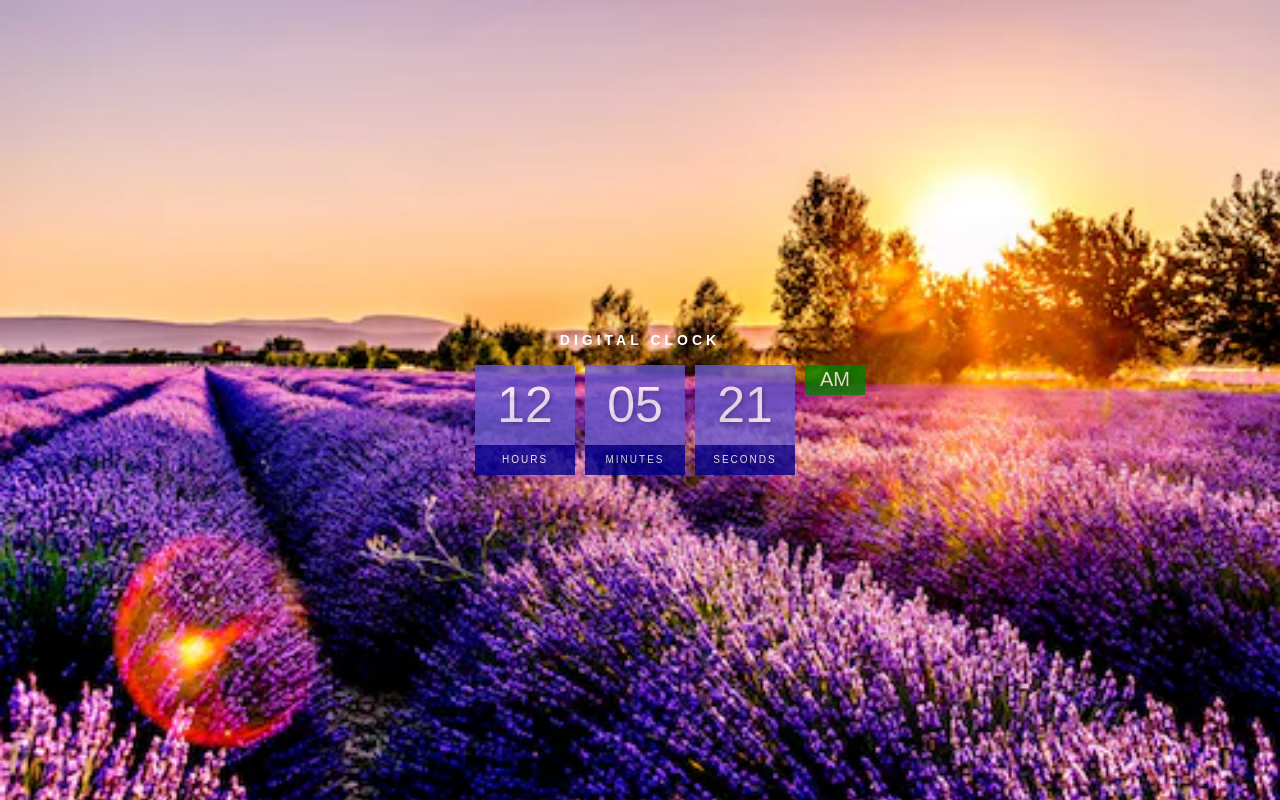
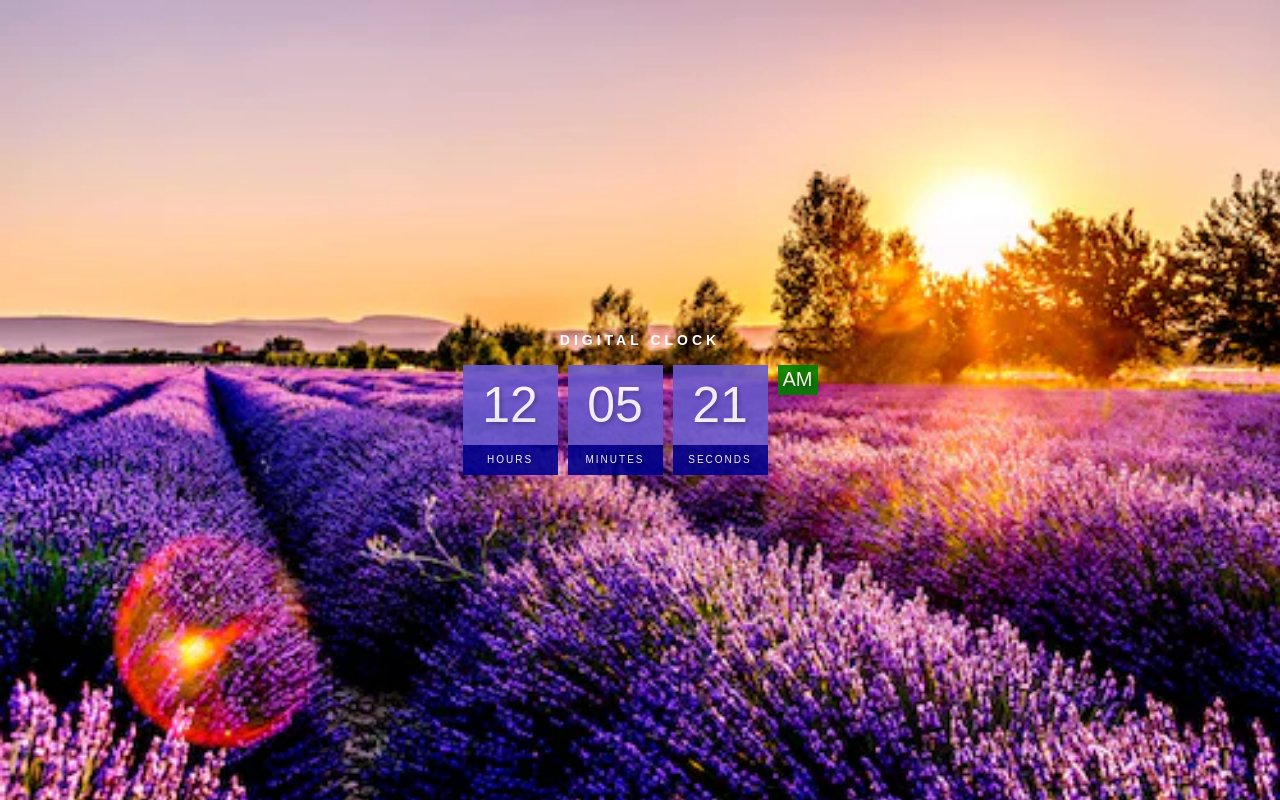
Before and after one commit to itxnargis/digital-clock, a plain HTML site: page index.html in a window 1280 px wide. Drawn offline with Linux system fonts and the light colour scheme.

Commit message:
fix : am styling

```diff
--- a/style.css
+++ b/style.css
@@ -12,7 +12,7 @@ body {
     overflow: hidden;
 }
 
-h2{
+h2 {
     letter-spacing: 4px;
     font-size: 14px;
     text-align: center;
@@ -27,11 +27,11 @@ h2{
     margin: 5px;
 }
 
-.clock span{
-    width: 100px;
+.clock span {
+    width: 95px;
     height: 80px;
     background: slateblue;
-    opacity: 0.8;
+    opacity: 0.9;
     color: #fff;
     display: flex;
     justify-content: center;
@@ -40,19 +40,20 @@ h2{
     text-shadow: 2px 2px 4px rgba(0, 0, 0, 0.3);
 }
 
-.clock .text{
+.clock .text {
     height: 30px;
     font-size: 10px;
     letter-spacing: 2px;
     background: darkblue;
-    opacity: 0.8;
+    opacity: 0.9;
 }
 
 .clock #ampm {
-    /* bottom: 0; */
-    position: absolute;
-    width: 60px;
+    width: 40px;
     height: 30px;
     font-size: 20px;
     background: green;
+    display: flex;
+    justify-content: center;
+    align-items: center;
 }
```
Also changed, not shown: index.html (line endings or trailing spaces).
